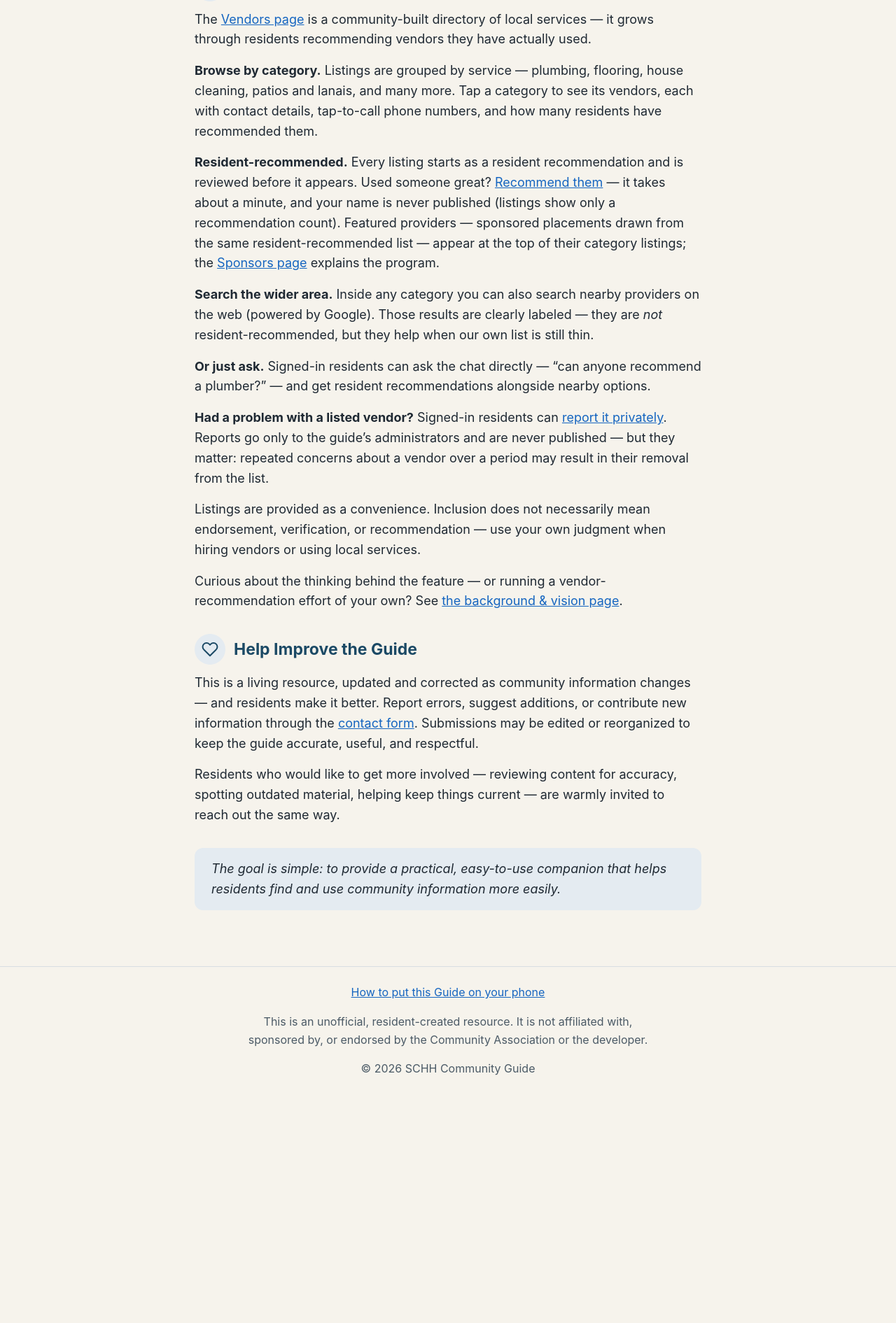
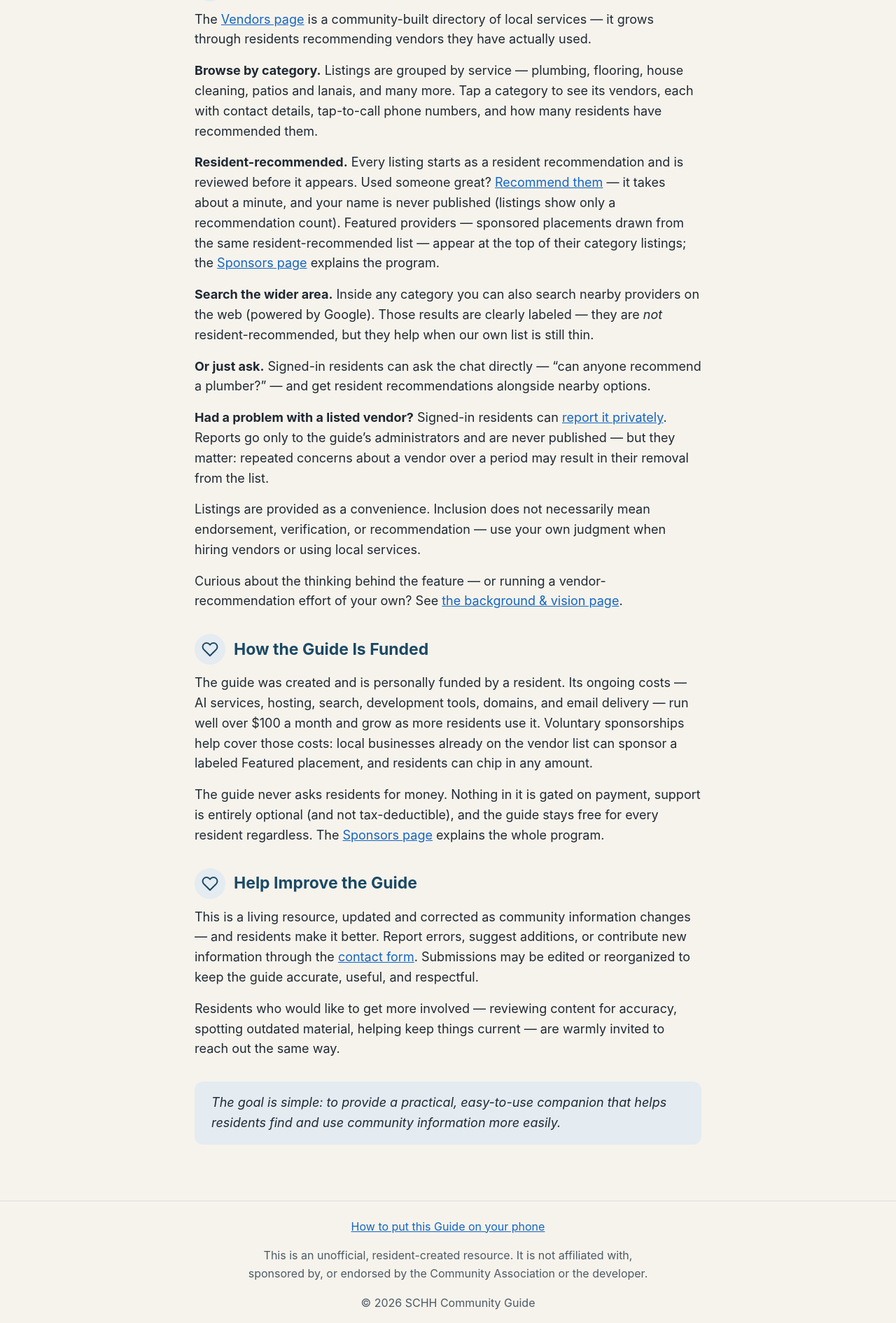
Before and after one commit to rsnyder/schh-info, a Jekyll site: the page built from about/index.html, in a window 1280 px wide. Shown: the part 2072-3963 px from the top of the page at 70% size. Built offline with Jekyll 4.4.1, drawn with Linux system fonts in a browser that asks for light colours.

Commit message:
"How the Guide Is Funded": About section + FAQ card
About page gains a funding section (anchor #funding) with the cost
basis, the never-asks promise, and the sponsors-page link; the Quick
Links FAQ gains an "About the Guide" card whose questions route to chat.

Co-Authored-By: Claude Fable 5 <noreply@anthropic.com>

```diff
--- a/_data/about.yml
+++ b/_data/about.yml
@@ -74,6 +74,14 @@ sections:
       Curious about the thinking behind the feature — or running a vendor-recommendation effort of your own? See [the background &amp; vision page](/vendors/about/).
 
   - icon: heart
+    heading: "How the Guide Is Funded"
+    anchor: funding
+    body: |-
+      The guide was created and is personally funded by a resident. Its ongoing costs — AI services, hosting, search, development tools, domains, and email delivery — run well over $100 a month and grow as more residents use it. Voluntary sponsorships help cover those costs: local businesses already on the vendor list can sponsor a labeled Featured placement, and residents can chip in any amount.
+
+      The guide never asks residents for money. Nothing in it is gated on payment, support is entirely optional (and not tax-deductible), and the guide stays free for every resident regardless. The [Sponsors page](/sponsors/) explains the whole program.
+
+  - icon: heart
     heading: "Help Improve the Guide"
     anchor: contribute
     body: |-
--- a/_data/features.yml
+++ b/_data/features.yml
@@ -92,3 +92,12 @@
   questions:
     - "Where is the fitness center located?"
     - "How do I contact the Association office?"
+
+- icon: heart
+  heading: "About the Guide"
+  description: >-
+    The guide itself — who built it, how it's funded, and where to send
+    feedback or corrections.
+  questions:
+    - "How is the Community Guide funded?"
+    - "Is the Community Guide an official Association website?"
```
